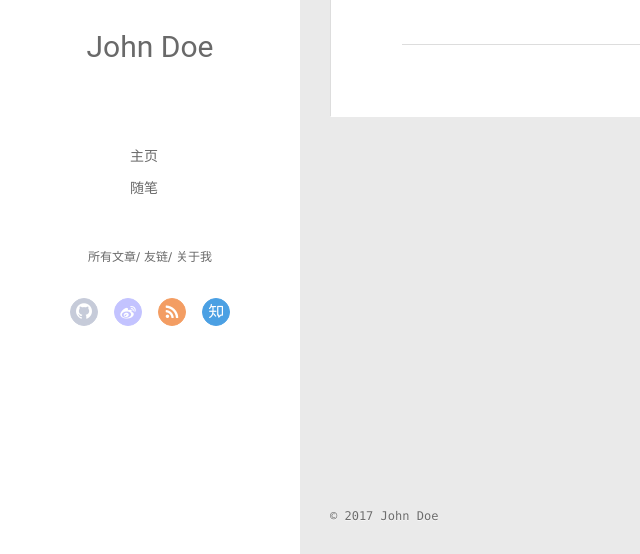
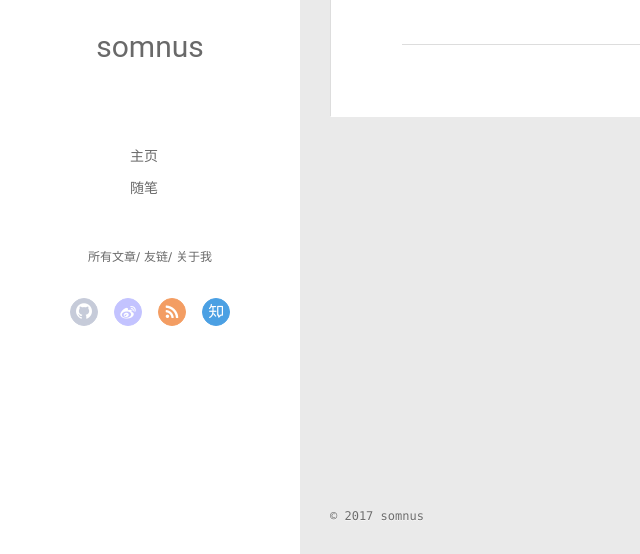
Before and after one commit to somnusx/somnusx.github.io, a plain HTML site: page one/index.html in a window 1280 px wide. Shown: the part 243-797 px from the top of the page, 0-640 px from the left. Drawn offline with Linux system fonts and the light colour scheme.

Commit message:
Site updated: 2017-08-30 17:02:27

```diff
--- a/one/index.html
+++ b/one/index.html
@@ -46,7 +46,7 @@
 			<img src="" class="js-avatar">
 		</a>
 		<hgroup>
-		  <h1 class="header-author"><a href="/">John Doe</a></h1>
+		  <h1 class="header-author"><a href="/">somnus</a></h1>
 		</hgroup>
 
 
@@ -104,7 +104,7 @@
 				<img src="" class="js-avatar">
 			</div>
 			<hgroup>
-			  <h1 class="header-author js-header-author">John Doe</h1>
+			  <h1 class="header-author js-header-author">somnus</h1>
 			</hgroup>
 
 
@@ -296,7 +296,7 @@
   <div class="outer">
     <div id="footer-info">
     	<div class="footer-left">
-    		&copy; 2017 John Doe
+    		&copy; 2017 somnus
     	</div>
       	<div class="footer-right">
       		<a href="http://hexo.io/" target="_blank">Hexo</a>  Theme <a href="https://github.com/litten/hexo-theme-yilia" target="_blank">Yilia</a> by Litten
```
Also changed, not shown: 2017/08/30/hello-world/index.html (+3 -3 lines), 2017/08/30/test/index.html (+3 -3 lines), archives/2017/08/index.html (+3 -3 lines), archives/2017/index.html (+3 -3 lines), archives/index.html (+3 -3 lines), index.html (+3 -3 lines).
